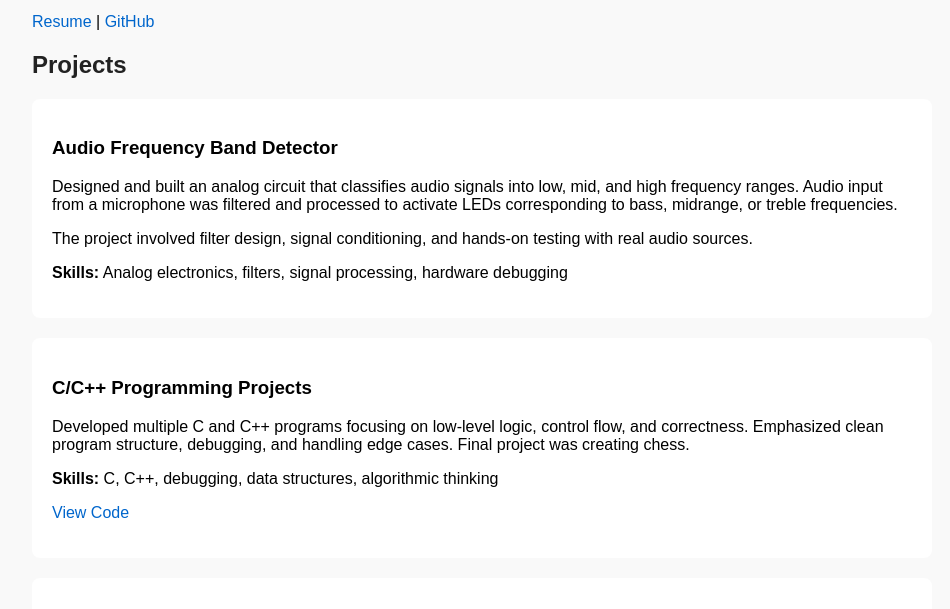
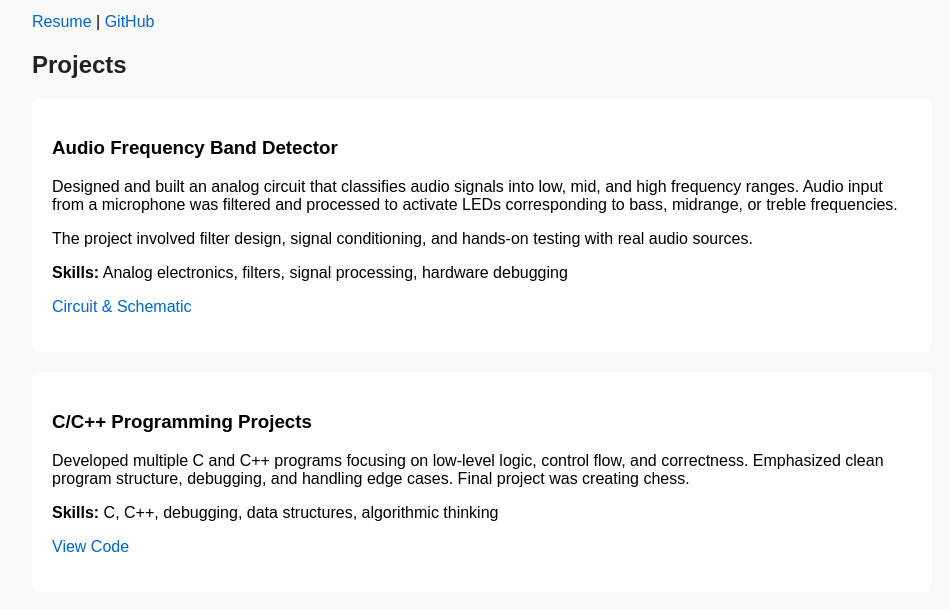
Before and after one commit to nickkpham/nickpham.github.io, a plain HTML site: page index.html in a window 1280 px wide. Shown: the part 177-786 px from the top of the page, without its empty margins (158-1108 px from the left). Drawn offline with Linux system fonts and the light colour scheme.

Commit message:
Add link to Circuit & Schematic in index.html
Added a link to the Circuit & Schematic PDF.

```diff
--- a/index.html
+++ b/index.html
@@ -52,6 +52,9 @@
     with real audio sources.
   </p>
   <p><b>Skills:</b> Analog electronics, filters, signal processing, hardware debugging</p>
+  <p>
+    <a href="AFBD Images.pdf">Circuit & Schematic</a>
+  </p>
 </div>
 
 <div class="project">
```
